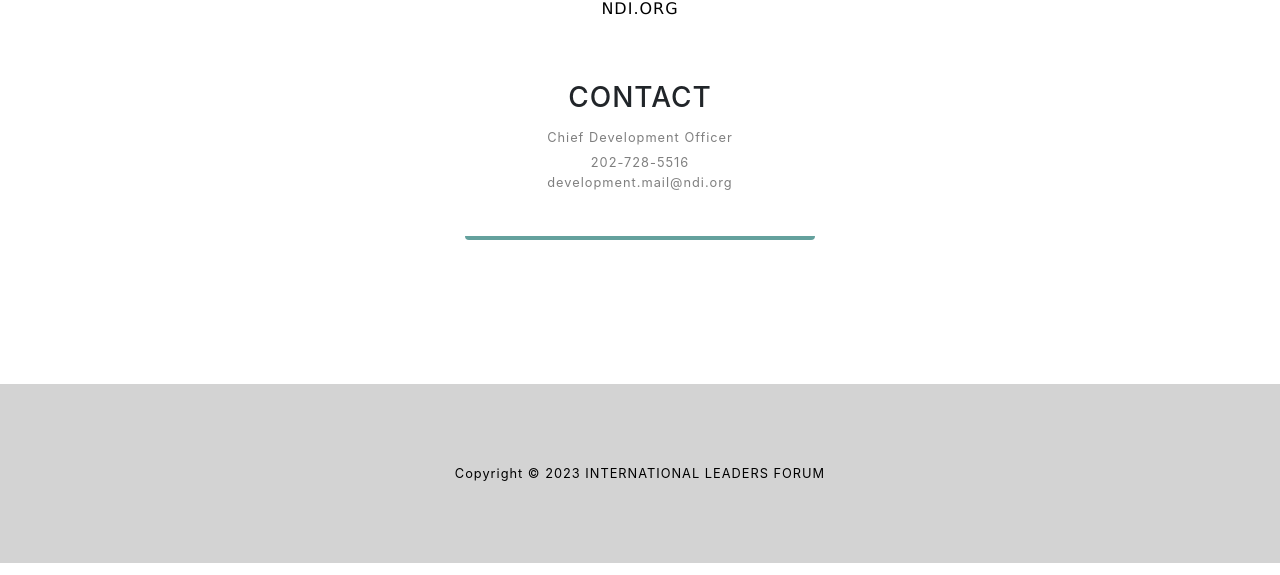
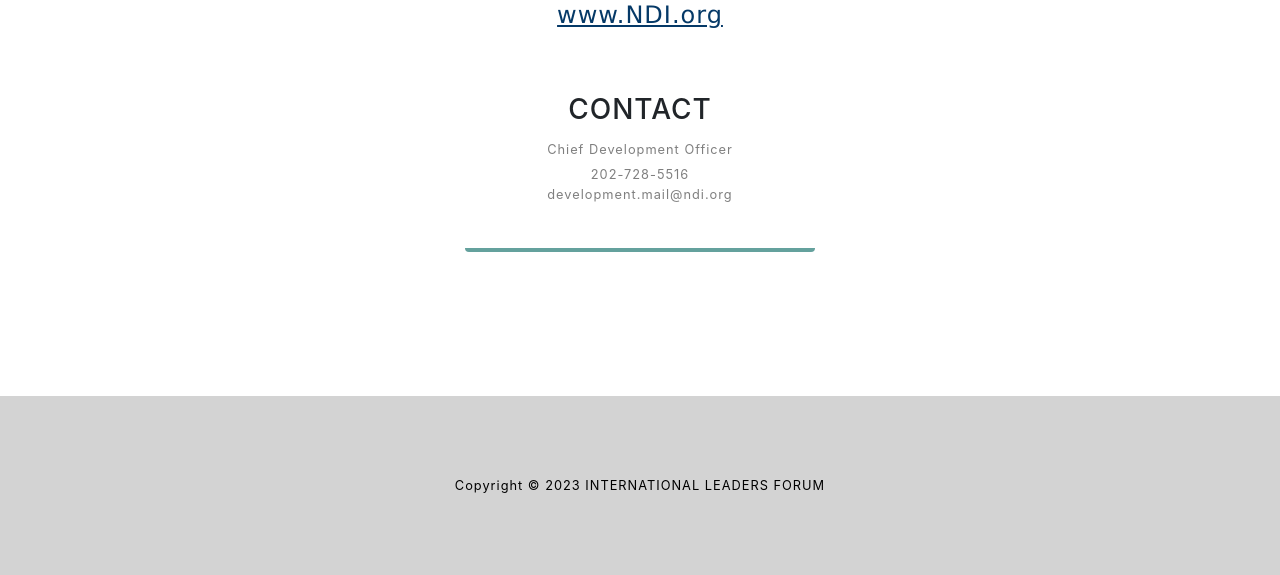
Before and after one commit to nditech/mena-ilf2020, a website with bundled scripts: page index.html in a window 1280 px wide. Shown: the part 1022-1597 px from the top of the page. Built offline with nearby package versions, Linux system fonts and the light colour scheme.

Commit message:
increased ndi link size

```diff
--- a/index.html
+++ b/index.html
@@ -76,7 +76,7 @@
 
       <div>
       <p>
-        <a class="row justify-content-center mx-auto text-center text-uppercase text-black "href="https://ndi.org" style="margin-top: 5px; font-family: Verdana, Geneva, Tahoma, sans-serif; color: black;"> NDI.org</a></p>
+        <a class="row justify-content-center mx-auto text-center text-black "href="https://ndi.org" style="margin-top: 5px; font-family: Verdana, Geneva, Tahoma, sans-serif; color: #053967; font-size: 1.5rem; text-decoration: underline;"> www.NDI.org</a></p>
     </div>
       <div class="row justify-content-center">
 
```
